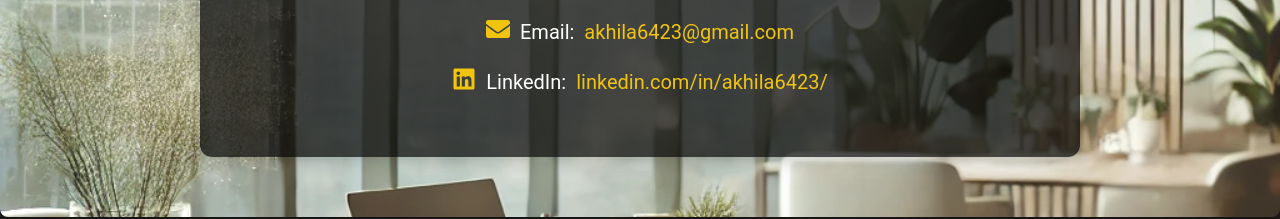
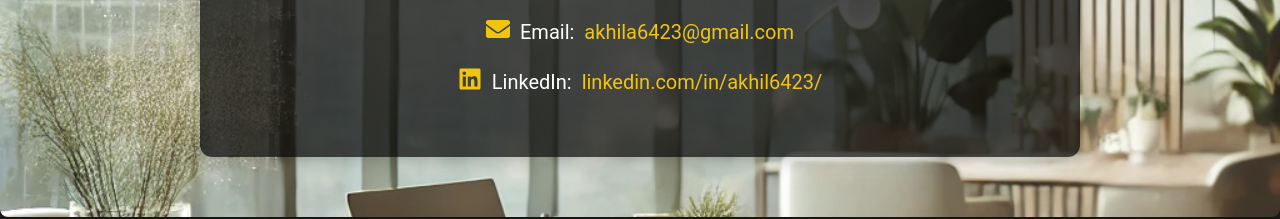
Before and after one commit to AK20091007/Portifilio, a React (Create React App) app in the folder portfolio-website/: page / in a window 1280 px wide. Shown: the part 4204-4423 px from the top of the page. Built offline with nearby package versions, Linux system fonts and the light colour scheme; the HTML template or start-up script is replaced by a standard one.

Commit message:
chnage in contact

```diff
--- a/portfolio-website/src/components/Contact.js
+++ b/portfolio-website/src/components/Contact.js
@@ -68,7 +68,7 @@
         <ContactDetail>
           <ContactIcon><FaLinkedin /></ContactIcon>
           <span>LinkedIn:</span>
-          <ContactLink href="https://www.linkedin.com/in/akhila6423/" target="_blank" rel="noopener noreferrer">linkedin.com/in/akhila6423/</ContactLink>
+          <ContactLink href="https://www.linkedin.com/in/akhil6423/" target="_blank" rel="noopener noreferrer">linkedin.com/in/akhil6423/</ContactLink>
         </ContactDetail>
       </ContactContainer>
     </ContactSection>
```
